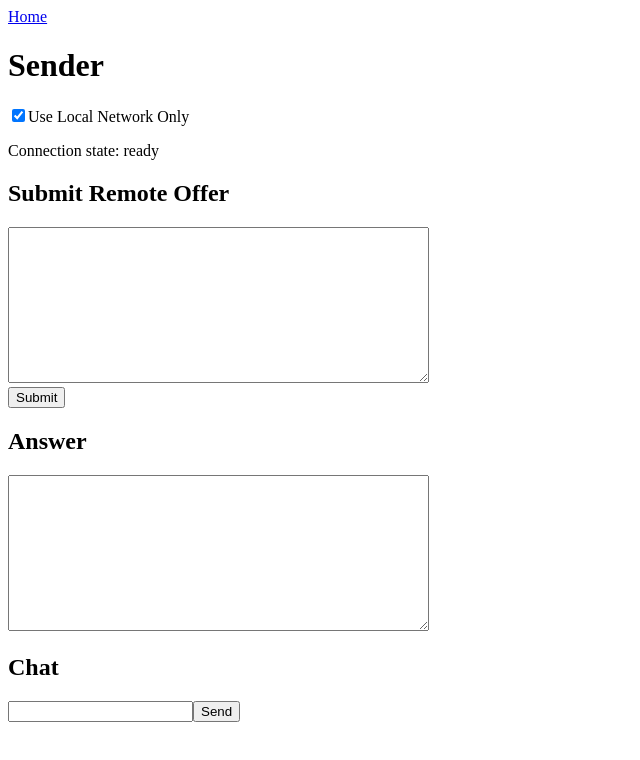
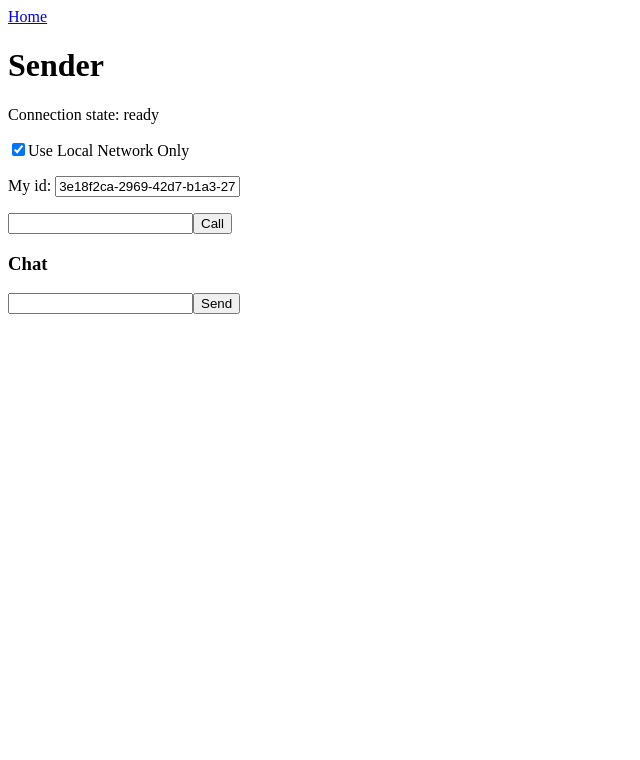
Before and after one commit to ewei2406/webrtctest, a React (Vite) app: page /send in a window 1280 px wide. Shown: the top 760 px of the page, without its empty margins (0-640 px from the left). Built offline with nearby package versions, Linux system fonts and the light colour scheme.

Commit message:
Firebase signalling (#5)
* refactor into chat component

* comm hook

* finalize communication hook

* allow nonlocal

* fix typo

```diff
--- /dev/null
+++ b/src/components/Chat/ChatHistory.tsx
@@ -0,0 +1,13 @@
+import { Message } from "../../hooks/useChat";
+
+const ChatHistory = (props: { messages: Message[] }) => {
+	return (
+		<div>
+			{props.messages.map((msg) => (
+				<div key={msg.id}>{msg.data}</div>
+			))}
+		</div>
+	);
+};
+
+export default ChatHistory;
--- /dev/null
+++ b/src/components/Chat/ChatInput.tsx
@@ -0,0 +1,33 @@
+import { ChangeEvent, KeyboardEvent, useState } from "react";
+
+const ChatInput = ({ onSubmit }: { onSubmit: (message: string) => void }) => {
+	const [chatInput, setChatInput] = useState<string>("");
+
+	const handleChange = (e: ChangeEvent<HTMLInputElement>) => {
+		setChatInput(e.target.value);
+	};
+
+	const handleKeyDown = (e: KeyboardEvent<HTMLInputElement>) => {
+		if (e.key === "Enter") {
+			submit();
+		}
+	};
+
+	const submit = () => {
+		onSubmit(chatInput);
+		setChatInput("");
+	};
+
+	return (
+		<div>
+			<input
+				value={chatInput}
+				onChange={handleChange}
+				onKeyDown={handleKeyDown}
+			/>
+			<button onClick={submit}>Send</button>
+		</div>
+	);
+};
+
+export default ChatInput;
--- /dev/null
+++ b/src/hooks/useChat.ts
@@ -0,0 +1,20 @@
+import { useState } from "react";
+import { getUUID } from "../util/uuid";
+
+export type Message = {
+	id: string;
+	data: string;
+};
+
+const useChat = () => {
+	const [messages, setMessages] = useState<Message[]>([]);
+
+	const addMessage = (message: string) => {
+		const newMessage = { data: message, id: getUUID() };
+		setMessages((prev) => [...prev, newMessage]);
+	};
+
+	return { messages, addMessage };
+};
+
+export default useChat;
--- /dev/null
+++ b/src/hooks/useCommunication.ts
@@ -0,0 +1,103 @@
+import { useCallback, useEffect, useState } from "react";
+import { getUUID } from "../util/uuid";
+import useSDPSignal, { SDPSignal } from "./useSDPSignal";
+import useRTC from "./useRTC";
+import { Result } from "../util/result";
+
+type UseCommunicationProps = {
+	receptor: boolean;
+	localOnly: boolean;
+	onMessage: (message: string) => void;
+};
+
+const useCommunication = (props: UseCommunicationProps) => {
+	const [id] = useState(getUUID());
+	const [status, setStatus] = useState<Result>({ variant: "ok" });
+	const [callerId, setCallerId] = useState<string>();
+
+	const {
+		connectionState,
+		offer,
+		answer,
+		setRemoteDescription,
+		sendMessage,
+		resetConnection,
+	} = useRTC({
+		localOnly: props.localOnly,
+		isOfferCreator: props.receptor,
+		onRecieveMessage: props.onMessage,
+		onSendMessage: props.onMessage,
+	});
+
+	const onSignal = useCallback(
+		async (signal: SDPSignal) => {
+			if (props.receptor && signal.answer) {
+				const result = await setRemoteDescription({
+					sdp: signal.answer,
+					type: "answer",
+				});
+				setStatus(result);
+				return;
+			}
+			if (!props.receptor && signal.offer) {
+				const result = await setRemoteDescription({
+					sdp: signal.offer,
+					type: "offer",
+				});
+				setStatus(result);
+				return;
+			}
+		},
+		[props.receptor, setRemoteDescription]
+	);
+
+	const { sendSignal, subToSignal, unsubToSignal } = useSDPSignal({
+		id,
+		onSignal,
+	});
+
+	useEffect(() => {
+		if (props.receptor && offer && offer.sdp) {
+			const result = sendSignal({ targetId: id, signal: offer, listen: true });
+			setStatus(result);
+		}
+
+		return () => {
+			unsubToSignal(id);
+		};
+		// eslint-disable-next-line react-hooks/exhaustive-deps
+	}, [offer, props.receptor]);
+
+	useEffect(() => {
+		if (callerId && !props.receptor && answer && answer.sdp) {
+			const result = sendSignal({ targetId: callerId, signal: answer });
+			setStatus(result);
+		}
+		// eslint-disable-next-line react-hooks/exhaustive-deps
+	}, [answer, props.receptor]);
+
+	useEffect(() => {
+		if (callerId) {
+			subToSignal(callerId);
+		}
+		return () => {
+			resetConnection();
+			if (callerId) {
+				unsubToSignal(callerId);
+			}
+		};
+		// eslint-disable-next-line react-hooks/exhaustive-deps
+	}, [callerId]);
+
+	const call = (targetId: string) => {
+		setCallerId(targetId);
+	};
+
+	const endCall = () => {
+		setCallerId(undefined);
+	};
+
+	return { id, connectionState, call, endCall, sendMessage, status };
+};
+
+export default useCommunication;
--- a/src/hooks/useRTC.ts
+++ b/src/hooks/useRTC.ts
@@ -1,13 +1,5 @@
 import { useCallback, useEffect, useRef, useState } from "react";
 import { Result } from "../util/result";
-
-type UseRTCProps = {
-	/**
-	 * Disable using stun/turn servers, will only work between devices on same network
-	 */
-	localOnly: boolean;
-	onMessage: (message: MessageEvent) => void;
-};
 
 const DEFAULT_RTC_CONFIG: RTCConfiguration = {
 	iceCandidatePoolSize: 1,
@@ -21,20 +13,35 @@ const DEFAULT_RTC_CONFIG: RTCConfiguration = {
 const DEFAULT_DATACHANNEL_LABEL = "chat";
 
 type ConnectionState =
-	| "disconnected"
-	| "readying"
-	| "ready"
-	| "connecting"
-	| "connected";
+	| { variant: "error"; error: string }
+	| { variant: "disconnected" }
+	| { variant: "readying" }
+	| { variant: "ready" }
+	| { variant: "connecting" }
+	| { variant: "connected" };
 
-const useRTC = (props: UseRTCProps) => {
+type DataChannelData = string | Blob | ArrayBuffer | ArrayBufferView;
+
+type UseRTCProps<T extends DataChannelData> = {
+	/**
+	 * Disable using stun/turn servers, will only work between devices on same network
+	 */
+	localOnly: boolean;
+	onRecieveMessage: (data: T) => void;
+	onSendMessage: (data: T) => void;
+	isOfferCreator: boolean;
+};
+
+const useRTC = <T extends DataChannelData = string>(props: UseRTCProps<T>) => {
 	const dataChannelRef = useRef<RTCDataChannel>();
 	const peerConnectionRef = useRef<RTCPeerConnection>();
-	const [connectionState, setConnectionState] =
-		useState<ConnectionState>("disconnected");
+	const [connectionState, setConnectionState] = useState<ConnectionState>({
+		variant: "disconnected",
+	});
 
 	const [offer, setOffer] = useState<RTCSessionDescriptionInit | undefined>();
 	const [answer, setAnswer] = useState<RTCSessionDescriptionInit | undefined>();
+	const [resetCount, setResetCount] = useState(0);
 
 	const initializeConnection = useCallback((): Result => {
 		// Connection already exists.
@@ -49,14 +56,14 @@ const useRTC = (props: UseRTCProps) => {
 		const initializeDataChannel = (channel: RTCDataChannel) => {
 			dataChannelRef.current = channel;
 			dataChannelRef.current.onopen = () => {
-				setConnectionState("connected");
+				setConnectionState({ variant: "connected" });
 			};
 			dataChannelRef.current.onmessage = (event) => {
-				props.onMessage(event);
+				props.onRecieveMessage(event.data);
 			};
 		};
 
-		setConnectionState("ready");
+		setConnectionState({ variant: "ready" });
 		const config = props.localOnly ? {} : DEFAULT_RTC_CONFIG;
 		peerConnectionRef.current = new RTCPeerConnection(config);
 		peerConnectionRef.current.ondatachannel = (event) => {
@@ -65,10 +72,10 @@ const useRTC = (props: UseRTCProps) => {
 		peerConnectionRef.current.oniceconnectionstatechange = () => {
 			switch (peerConnectionRef.current?.iceConnectionState) {
 				case "disconnected":
-					setConnectionState("disconnected");
+					setConnectionState({ variant: "disconnected" });
 					break;
 				default:
-					setConnectionState("connecting");
+					setConnectionState({ variant: "connecting" });
 			}
 		};
 
@@ -87,7 +94,7 @@ const useRTC = (props: UseRTCProps) => {
 		dataChannelRef.current = undefined;
 		setOffer(undefined);
 		setAnswer(undefined);
-		setConnectionState("disconnected");
+		setConnectionState({ variant: "disconnected" });
 		return { variant: "ok" };
 	}, []);
 
@@ -99,7 +106,7 @@ const useRTC = (props: UseRTCProps) => {
 
 			try {
 				await peerConnectionRef.current.setRemoteDescription(description);
-				setConnectionState("connecting");
+				setConnectionState({ variant: "disconnected" });
 				// catch the operationError
 			} catch (e) {
 				return { variant: "error", error: (e as Error).message };
@@ -155,43 +162,57 @@ const useRTC = (props: UseRTCProps) => {
 			) {
 				return;
 			}
-			setConnectionState("ready");
+			setConnectionState({ variant: "ready" });
 			setOffer(peerConnectionRef.current.localDescription);
 		};
 
 		const offer = await peerConnectionRef.current.createOffer();
 		await peerConnectionRef.current.setLocalDescription(offer);
-		setConnectionState("readying");
+		setConnectionState({ variant: "readying" });
 
 		return { variant: "ok" };
 	}, []);
 
-	const sendMessage = (data: string): Result => {
+	const sendMessage = useCallback(
+		(data: T): Result => {
 			if (!dataChannelRef.current) {
 				return { variant: "error", error: "Data channel not ready." };
 			}
 			if (dataChannelRef.current.readyState !== "open") {
 				return { variant: "error", error: "Data channel not open." };
 			}
+			// eslint-disable-next-line @typescript-eslint/ban-ts-comment
+			// @ts-ignore
 			dataChannelRef.current.send(data);
+			props.onSendMessage(data);
 			return { variant: "ok" };
-	};
+		},
+		[props]
+	);
 
 	useEffect(() => {
 		initializeConnection();
+		if (props.isOfferCreator) {
+			createOffer().then((result) => {
+				if (result.variant === "error") {
+					setConnectionState(result);
+				}
+			});
+		}
+
 		return () => {
 			closeConnection();
 		};
 		// eslint-disable-next-line react-hooks/exhaustive-deps
-	}, [props.localOnly]);
+	}, [props.localOnly, props.isOfferCreator, resetCount]);
 
 	return {
 		connectionState,
 		offer,
-		createOffer,
 		answer,
 		setRemoteDescription,
 		sendMessage,
+		resetConnection: () => setResetCount((x) => x + 1),
 	};
 };
 
--- /dev/null
+++ b/src/hooks/useSDPSignal.ts
@@ -0,0 +1,65 @@
+import { useRef } from "react";
+import { doc, onSnapshot, setDoc } from "firebase/firestore";
+import { db } from "../util/firebase";
+import { Result } from "../util/result";
+
+type UseSDPSignalProps<T> = {
+	id: string;
+	onSignal: (signal: T) => void;
+};
+
+export type SDPSignal = {
+	offerId: string;
+	offer: string;
+	answerId: string;
+	answer: string;
+};
+
+const useSDPSignal = <T = SDPSignal>(props: UseSDPSignalProps<T>) => {
+	const unsubMap = useRef(new Map<string, () => void>());
+
+	const sendSignal = (signalProps: {
+		targetId: string;
+		signal: RTCSessionDescriptionInit;
+		listen?: boolean;
+	}): Result => {
+		try {
+			const signalRef = doc(db, "sdp", signalProps.targetId);
+			setDoc(
+				signalRef,
+				{
+					[signalProps.signal.type + "Id"]: props.id,
+					[signalProps.signal.type]: signalProps.signal.sdp,
+				},
+				{ merge: true }
+			);
+			if (signalProps.listen) {
+				subToSignal(signalProps.targetId);
+			}
+			return { variant: "ok" };
+		} catch (err) {
+			return { variant: "error", error: err as string };
+		}
+	};
+
+	const subToSignal = (targetId: string) => {
+		const signalRef = doc(db, "sdp", targetId);
+		const unsub = onSnapshot(signalRef, (doc) => {
+			const data = doc.data();
+			if (data) {
+				props.onSignal(data as T);
+			}
+		});
+		unsubMap.current.set(targetId, unsub);
+	};
+
+	const unsubToSignal = (targetId: string) => {
+		const unsub = unsubMap.current.get(targetId);
+		unsub?.();
+		unsubMap.current.delete(targetId);
+	};
+
+	return { sendSignal, subToSignal, unsubToSignal };
+};
+
+export default useSDPSignal;
--- a/src/routes/Receiver.tsx
+++ b/src/routes/Receiver.tsx
@@ -1,98 +1,41 @@
-import { useEffect, useState } from "react";
 import { NavLink } from "react-router";
-import useRTC from "../hooks/useRTC";
+import useChat from "../hooks/useChat";
+import ChatHistory from "../components/Chat/ChatHistory";
+import ChatInput from "../components/Chat/ChatInput";
+import useCommunication from "../hooks/useCommunication";
+import { useState } from "react";
 
 const Receiver = () => {
-	const [chat, setChat] = useState<{ msg: string; id: string | number }[]>([]);
-	const [answerSDP, setAnswerSDP] = useState<string>("");
-	const [chatInput, setChatInput] = useState<string>("");
-	const [error, setError] = useState<string | null>(null);
-	const [localOnly, setLocalOnly] = useState<boolean>(true);
+	const { messages, addMessage } = useChat();
+	const [localOnly, setLocalOnly] = useState(true);
 
-	const {
-		connectionState,
-		offer,
-		createOffer,
-		setRemoteDescription,
-		sendMessage,
-	} = useRTC({
+	const { id, sendMessage, connectionState, status } = useCommunication({
 		localOnly,
-		onMessage: (msg) => {
-			setChat((prev) => [...prev, { msg: msg.data, id: msg.timeStamp }]);
-		},
+		onMessage: addMessage,
+		receptor: true,
 	});
-
-	const submitAnswer = async () => {
-		const result = await setRemoteDescription({
-			type: "answer",
-			sdp: answerSDP,
-		});
-		if (result.variant === "error") {
-			setError(result.error);
-		}
-	};
-
-	const sendChat = () => {
-		setChat((prev) => [...prev, { msg: chatInput, id: Date.now() }]);
-		setChatInput("");
-		const result = sendMessage(chatInput);
-		if (result.variant === "error") {
-			setError(result.error);
-		}
-	};
-
-	useEffect(() => {
-		createOffer().then((result) => {
-			if (result.variant === "error") {
-				setError(result.error);
-			}
-		});
-	}, [createOffer, localOnly]);
 
 	return (
 		<>
 			<NavLink to="/">Home</NavLink>
 			<h1>Receiver</h1>
-
+			<p>Connection state: {connectionState.variant}</p>
 			<input
+				type="checkbox"
 				name="localOnly"
-				type="checkbox"
 				checked={localOnly}
-				onChange={(e) => setLocalOnly(e.target.checked)}
+				onChange={() => setLocalOnly(!localOnly)}
 			/>
-			<label htmlFor="localOnly">Use Local Network Only</label>
-
-			<p>Connection state: {connectionState}</p>
-			<p style={{ color: "red" }}>{error}</p>
-
-			<h2>Offer</h2>
-			<textarea
-				value={offer ? offer.sdp : ""}
-				rows={10}
-				cols={50}
-				readOnly
-			></textarea>
-
-			<h2>Submit Answer</h2>
-			<textarea
-				value={answerSDP}
-				onChange={(e) => setAnswerSDP(e.target.value)}
-				rows={10}
-				cols={50}
-			></textarea>
-			<br />
-			<button onClick={submitAnswer}>Submit</button>
-
-			<h2>Chat</h2>
-			{chat.map((msg) => (
-				<p key={msg.id}>{msg.msg}</p>
-			))}
-			<input
-				type="text"
-				value={chatInput}
-				onChange={(e) => setChatInput(e.target.value)}
-			/>
-			<button onClick={sendChat}>Send</button>
+			<label htmlFor="localOnly">Use Local Network Only</label> <br />
+			<p>
+				My id: <input type="text" readOnly value={id} />
+			</p>
+			<p style={{ color: "red" }}>
+				{status.variant === "error" && status.error}
+			</p>
+			<h3>Chat</h3>
+			<ChatHistory messages={messages} />
+			<ChatInput onSubmit={sendMessage} />
 		</>
 	);
 };
--- a/src/routes/Sender.tsx
+++ b/src/routes/Sender.tsx
@@ -1,86 +1,53 @@
 import { useState } from "react";
 import { NavLink } from "react-router";
-import useRTC from "../hooks/useRTC";
+import useChat from "../hooks/useChat";
+import ChatHistory from "../components/Chat/ChatHistory";
+import ChatInput from "../components/Chat/ChatInput";
+import useCommunication from "../hooks/useCommunication";
 
 const Sender = () => {
-	const [chat, setChat] = useState<{ msg: string; id: string | number }[]>([]);
-	const [offerSDP, setOfferSDP] = useState<string>("");
-	const [chatInput, setChatInput] = useState<string>("");
-	const [error, setError] = useState<string | null>(null);
-	const [localOnly, setLocalOnly] = useState<boolean>(true);
+	const [callerId, setCallerId] = useState<string>("");
+	const [localOnly, setLocalOnly] = useState(true);
 
-	const { connectionState, setRemoteDescription, answer, sendMessage } = useRTC(
-		{
-			localOnly,
-			onMessage: (msg) => {
-				setChat((prev) => [...prev, { msg: msg.data, id: msg.timeStamp }]);
-			},
-		}
-	);
+	const { messages, addMessage } = useChat();
 
-	const submitOffer = async () => {
-		const result = await setRemoteDescription({
-			type: "offer",
-			sdp: offerSDP,
-		});
-		if (result.variant === "error") {
-			setError(result.error);
-		}
-	};
+	const { id, sendMessage, connectionState, call, status } = useCommunication({
+		localOnly,
+		onMessage: addMessage,
+		receptor: false,
+	});
 
-	const sendChat = () => {
-		setChat((prev) => [...prev, { msg: chatInput, id: Date.now() }]);
-		setChatInput("");
-		const result = sendMessage(chatInput);
-		if (result.variant === "error") {
-			setError(result.error);
-		}
+	const handleCall = () => {
+		call(callerId);
 	};
 
 	return (
 		<>
 			<NavLink to="/">Home</NavLink>
 			<h1>Sender</h1>
-
+			<p>Connection state: {connectionState.variant}</p>
 			<input
+				type="checkbox"
 				name="localOnly"
-				type="checkbox"
 				checked={localOnly}
-				onChange={(e) => setLocalOnly(e.target.checked)}
+				onChange={() => setLocalOnly(!localOnly)}
 			/>
-			<label htmlFor="localOnly">Use Local Network Only</label>
-
-			<p>Connection state: {connectionState}</p>
-			<p style={{ color: "red" }}>{error}</p>
-
-			<h2>Submit Remote Offer</h2>
-			<textarea
-				value={offerSDP}
-				onChange={(e) => setOfferSDP(e.target.value)}
-				rows={10}
-				cols={50}
-			></textarea>
-			<br />
-			<button onClick={submitOffer}>Submit</button>
-
-			<h2>Answer</h2>
-			<textarea
-				value={answer ? answer.sdp : ""}
-				rows={10}
-				cols={50}
-				readOnly
-			></textarea>
-
-			<h2>Chat</h2>
-			{chat.map((msg) => (
-				<p key={msg.id}>{msg.msg}</p>
-			))}
+			<label htmlFor="localOnly">Use Local Network Only</label> <br />
+			<p>
+				My id: <input type="text" readOnly value={id} />
+			</p>
 			<input
 				type="text"
-				value={chatInput}
-				onChange={(e) => setChatInput(e.target.value)}
+				value={callerId}
+				onChange={(e) => setCallerId(e.target.value)}
 			/>
-			<button onClick={sendChat}>Send</button>
+			<button onClick={handleCall}>Call</button>
+			<p style={{ color: "red" }}>
+				{status.variant === "error" && status.error}
+			</p>
+			<h3>Chat</h3>
+			<ChatHistory messages={messages} />
+			<ChatInput onSubmit={sendMessage} />
 		</>
 	);
 };
```
Lines whose indentation alone changed are shown as unchanged.
